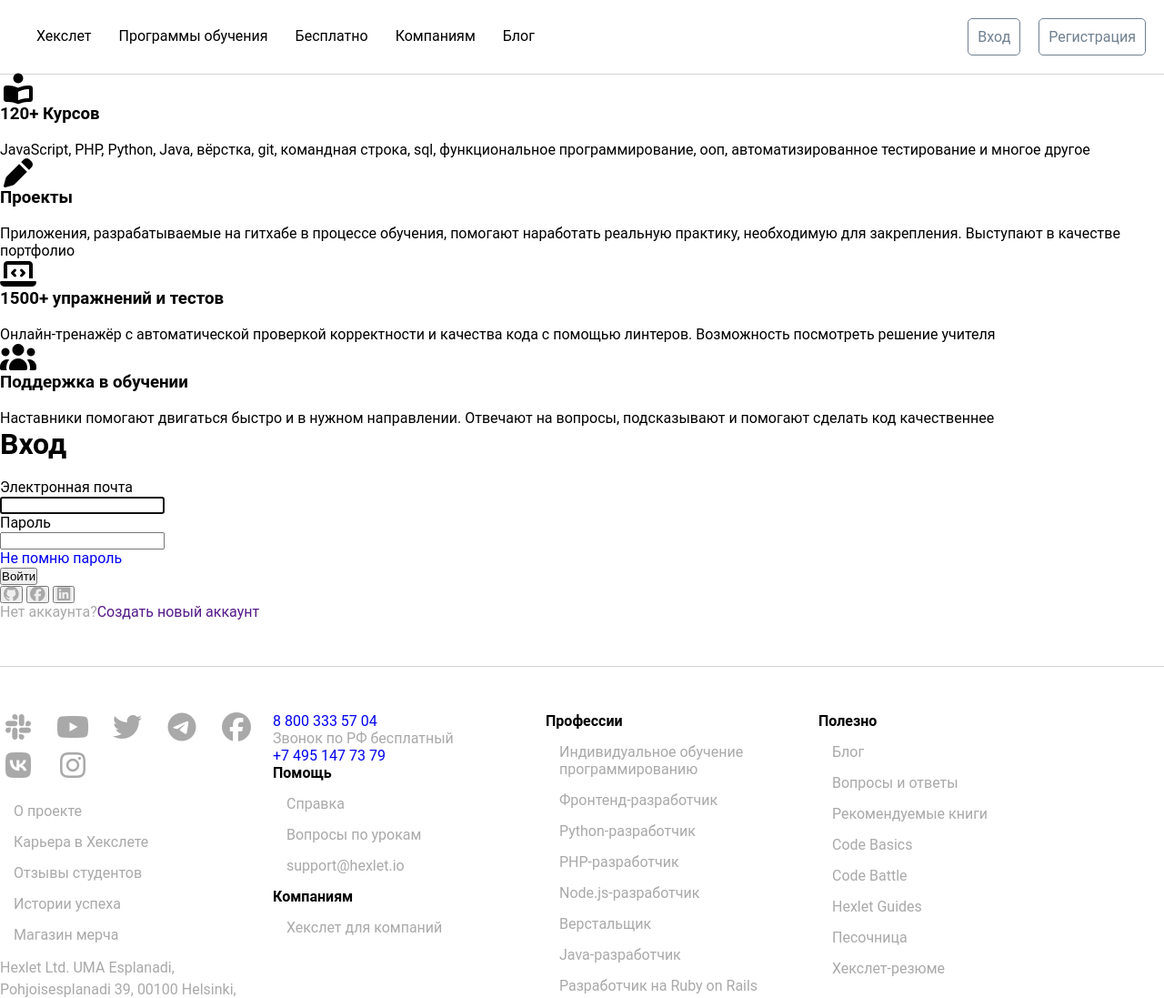
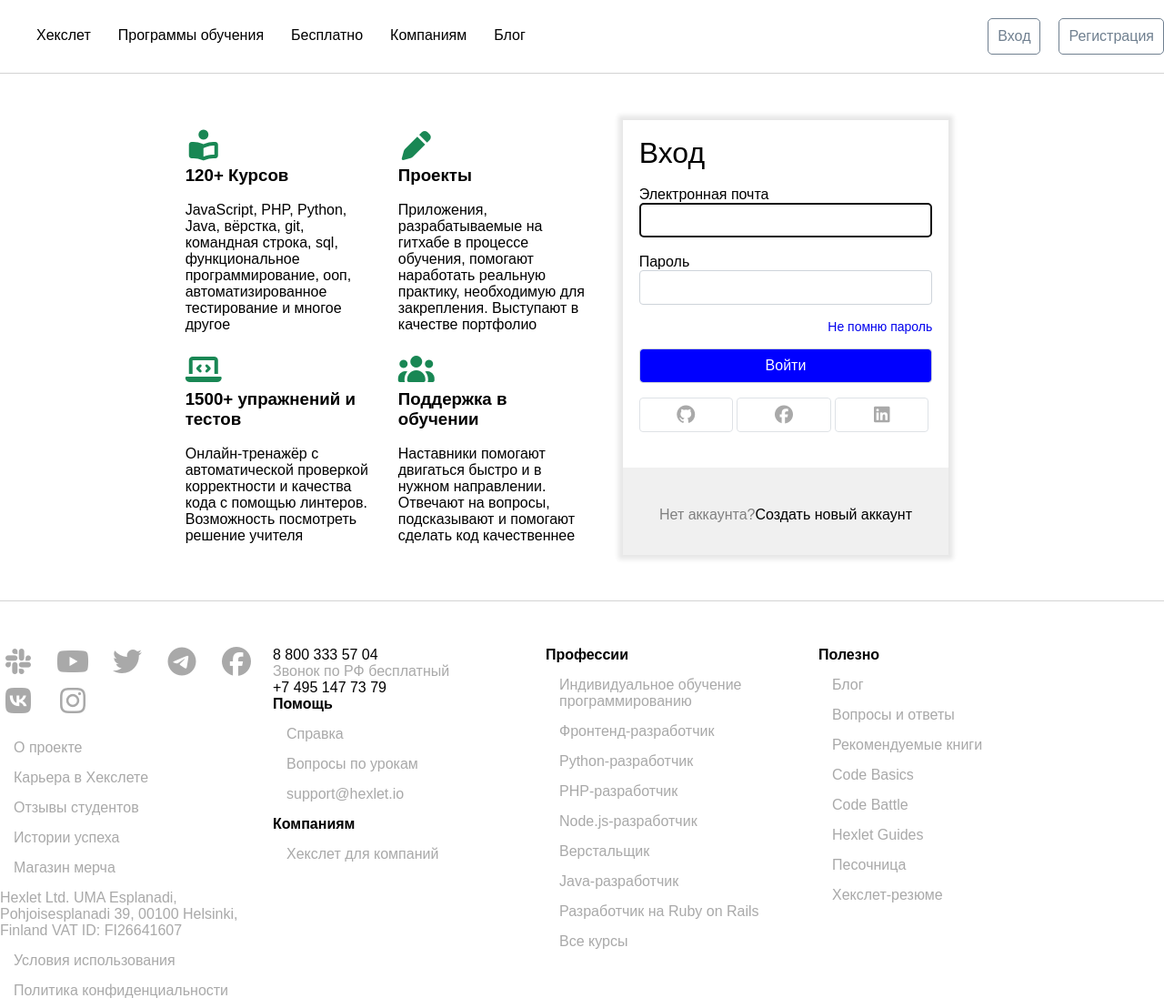
Before and after one commit to kbekniyaz/End-term-Bekniyaz---Baglan, a plain HTML site: page login.html in a window 1280 px wide. Shown: the top 1097 px of the page at 91% size. Drawn offline with Linux system fonts and the light colour scheme.

Commit message:
Add files via upload

```diff
--- a/css/main.css
+++ b/css/main.css
@@ -3,8 +3,7 @@
         padding: 0;
     }
     body{
-        font-family: 'Montserrat', sans-serif;
-        font-family: 'Roboto', sans-serif;
+        font-family: 'Arial';
     }
 
     a{
@@ -13,13 +12,9 @@
     li{
         list-style: none;
     }
-    p{
-        line-height: 1.5;
-    }
     .container{
         margin: 0 auto;
-        max-width: 1300px;
-        width: 100%;
+        width: 1300px;
     }
     .header{
         display: flex;
@@ -87,7 +82,6 @@
     .salute{
         display: grid;
         grid-template-columns: 700px 700px;
-        margin-bottom: 50px;
     }
     .salute-column span{
         color: rgb(41, 110, 238);
@@ -116,14 +110,9 @@
     .employment{
         background-color: rgb(20, 22, 37);
         color: white;
+        display: grid;
+        grid-template-columns: 700px 700px;
         font-size: large;
-        margin: 0 auto;
-        padding: 50px;
-        display: flex;
-        justify-content: space-between;
-    }
-    .employment__column_2{
-        width: 50%;
     }
     .employment b{
         font-size: 30px;
@@ -131,95 +120,149 @@
     .employment p{
         margin: 15px;
     }
-    .section__logos{
+    .logos{
         display: grid;
         grid-template-columns: repeat(6, 1fr);
-        margin-top: 100px;
-    }
-
-    .logos_item{
-        filter: grayscale(100%);
-        width: 50%;
-        height: 25%;
 
     }
-    .section{
-        margin: 100px;
+    .logos img{
+        width: 150px;
+       padding: 20px;
+       margin: 20px;
     }
-    .section__header, .section__footer{
-        text-align: center;
-        margin-bottom: 100px;
-        width: 50%;
-        margin: 0 auto ;
+    /* validator */
+
+    *, ::after, ::before {
+        box-sizing: border-box;
     }
+    .main_container{
+        width: 70%;
+        margin: 0 auto;
+        display: grid;
+        grid-template-columns: 55% 40%;
+        margin-top:4%;
 
-    #section__header_span{
-        color: black;
-        font-size: 20px;
-    }
-    .section__header_item{
-        font-size: 40px;
-        width: 100%;
 
     }
-    .section__header_item span{
-        color: rgb(25, 93, 219);
+    .left-side{
+    margin-right: 5%;
     }
+    .fa-color{
+        color: #198754;
+    }
+    .main__link{
+        display: grid;
+        grid-template-columns: 30% 30% 30%;
+    }
+   span a{
+       color: black;
+   }
+   i{
+       margin-bottom: 3%;
+   }
+   .right-side{
+       display: grid;
+       grid-template-rows: 80% 20%;
 
+    box-shadow: 0px 0px 5px 5px rgb(231, 231, 231);
 
+   }
+   .box-rgt,.box-lft{
+       margin: 0 auto;
 
-    /* cards */
+   }
+   .box-lft{
+    display: grid;
+    grid-template-columns: 50% 50%;
 
+   }
+   .box{
+       margin: 5%;
+   }
+   .box-rgt{
+       margin: 5%;
 
-    .cards{
-        background-color: rgba(0, 102, 51, 0.897);
-        color: white;
-        padding: 50px;
-        font-size:large;
-    }
-    .cards__block{
-        background-color: white;
-        padding: 50px;
-        color: black;
-        border-radius: 5px;
-        margin: 40px;
-        max-width: 1300px;
-    }
-    .cards__block_items{
-        display: flex;
-        align-items: baseline;
-    }
-    .cards__block_items p{
-        max-width: 800px;
-    }
-    .cards__link{
-        display: grid;
-        text-decoration: underline;
-        margin: 20px;
-    }
-    .cards__link a{
-        margin-bottom: 20px;
-        color: black;
-    }
+   }
+   .form-label{
+       margin-bottom: 5rem;
+   }
+   .form-control {
+        appearance: none;
+        background-clip: padding-box;
+        background-color: #fff;
+        border: 1px solid #ced4da;
+        border-radius: .25rem;
+        color: #212529;
+        display: block;
+        font-size: 1rem;
+        font-weight: 400;
+        line-height: 1.5;
+        padding: .375rem .75rem;
+        border-color:.15s ease-in-out;
+        box-shadow:.15s ease-in-out;
+        width: 100%;
+   }
+   .btn{
+       background-color: blue;
+       color: white;
+       margin-bottom: 5%;
 
+   }
+   h1{
+      font-weight: 100;
+   }
+   main__name{
+       margin: 10% 0%;
+   }
+   .main__forget{
+       font-size: .875em;
+       margin: 5% 0%;
+       text-decoration: none;
+       text-align: right;
+   }
+   .main__link{
+       display: grid;
+       grid-template-columns: 30% 30% 30%;
+       align-items: center  ;
+   }
+   .border{
+    border: 1px solid #dee2e6 !important;
+    width: 32%;
+}
 
-    /*what if?*/
+    .bt {
+    background-color: transparent;
+    border: 1px solid transparent;
+    border-radius: .25rem;
+    color: #212529;
+    cursor: pointer;
+    display: inline-block;
+    font-size: 1rem;
+    font-weight: 400;
+    line-height: 1.5;
+    padding: .375rem .75rem;
+    text-align: center;
+    text-decoration: none;
+    -webkit-user-select: none;
+    -moz-user-select: none;
+    -ms-user-select: none;
+    user-select: none;
+    vertical-align: middle;
+}
+.main__new{
+    width: 0 auto;
 
-    .whatif{
-        margin: 30px;
-        font-size: large;
-    }
-    #whatif__p{
-        border-left: lightgrey solid 1px;
-        padding-left: 20px;
-        margin: 30px 0 30px 30px;
-    }
-    .toto-monitor{
-        display: flex;
-        justify-content: space-evenly;
-        margin-top: 30px;
-    }
-    .check{
-        position: relative;
-        margin: 20px;
-        }
+    margin: 12% 0%;
+    text-align: center;
+
+}
+.main__new span{
+    color: grey;
+}
+.box-rgt-btm{
+    background-color: rgb(240, 240, 240);
+}
+.main__text{
+font-size: 13px;
+margin-bottom: 5%;
+}
--- a/js/app.js
+++ b/js/app.js
@@ -1 +1,19 @@
-console.log("Hello world");
+function validate() {
+
+    if( document.myForm.name.value == "" ) {
+       alert( "Please provide your name!" );
+       document.myForm.name.focus() ;
+       return false;
+    }
+    if( document.myForm.email.value == "" ) {
+       alert( "Please provide your Email!" );
+       document.myForm.email.focus() ;
+       return false;
+    }
+    if( document.myForm.password.value == "" ) {
+        alert( "Please provide your Password!" );
+        document.myForm.password.focus() ;
+        return false;
+     }
+
+    return( true );}
```
